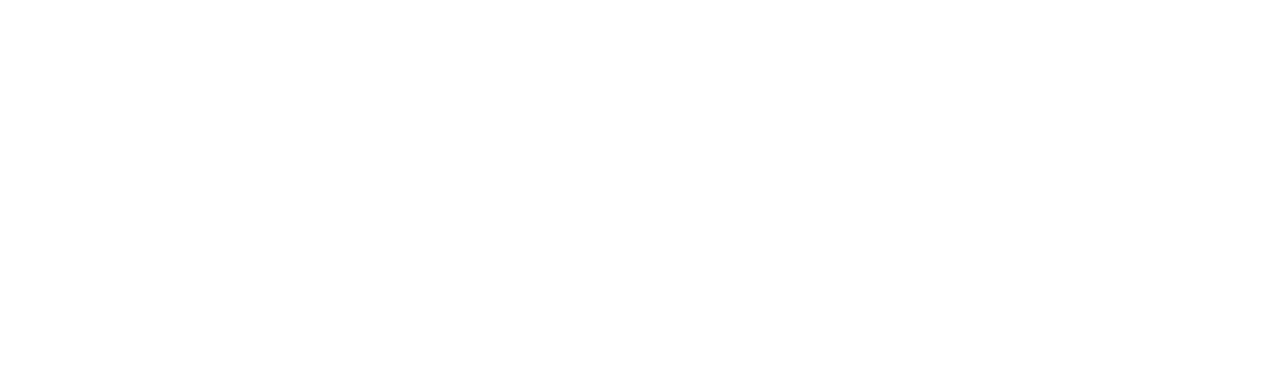
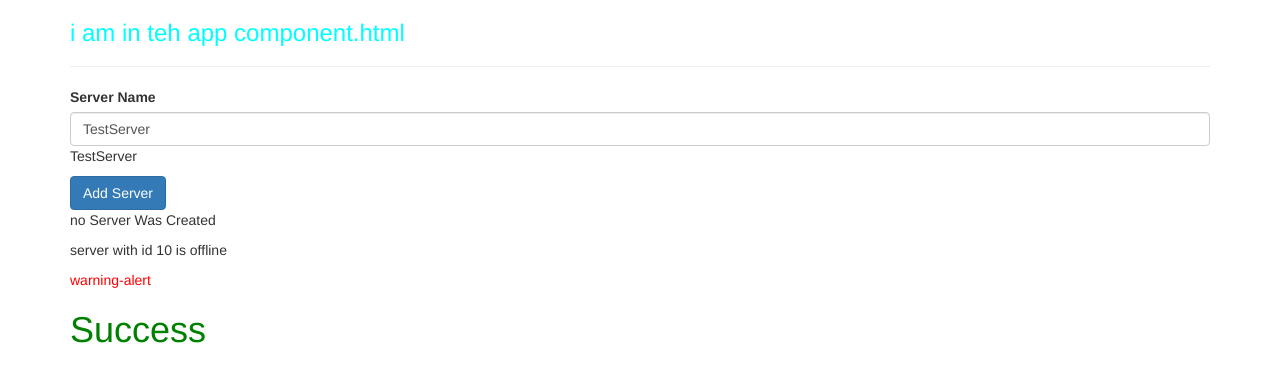
Before and after one commit to MuraliChrishna/training, an Angular app: page / in a window 1280 px wide. Shown: the top 382 px of the page. Built offline with nearby package versions, Linux system fonts and the light colour scheme.

Commit message:
two way data binding

```diff
--- a/src/app/app.module.ts
+++ b/src/app/app.module.ts
@@ -14,12 +14,12 @@
     ServerComponent,
     ServersComponent,
     WarningAlertComponent,
-    SuccessAlertComponent,
-    FormsModule
+    SuccessAlertComponent
   ],
   imports: [
     BrowserModule,
-    AppRoutingModule
+    AppRoutingModule,
+    FormsModule
   ],
   providers: [],
   bootstrap: [AppComponent]
--- a/src/app/servers/servers.component.html
+++ b/src/app/servers/servers.component.html
@@ -1,13 +1,17 @@
 
 <label>Server Name</label>
+<!-- <input
+type="text"
+class="form-control"
+( input )= "onUpdateServerName($event)"> -->
 <input
 type="text"
 class="form-control"
-(input) = "onUpdateServerName($event)">
-<p>{{serverName}}</p>
+[(ngModel)]="serverName">
+<p>{{ serverName }}</p>
 <button class="btn btn-primary"
 [disabled] = "!allowNewServer"
-(click)="onCreateServer()">Add Server</button>
+(click)="onCreateServer()">Add Server </button>
 
 
 <p>{{sercerCreationStatus}}</p>
--- a/src/app/servers/servers.component.ts
+++ b/src/app/servers/servers.component.ts
@@ -8,7 +8,7 @@
 export class ServersComponent implements OnInit {
 allowNewServer = false;
 sercerCreationStatus = 'no Server Was Created';
-serverName = '';
+serverName = 'TestServer';
   constructor() {
     setTimeout(() => {
       this.allowNewServer = true;
```
